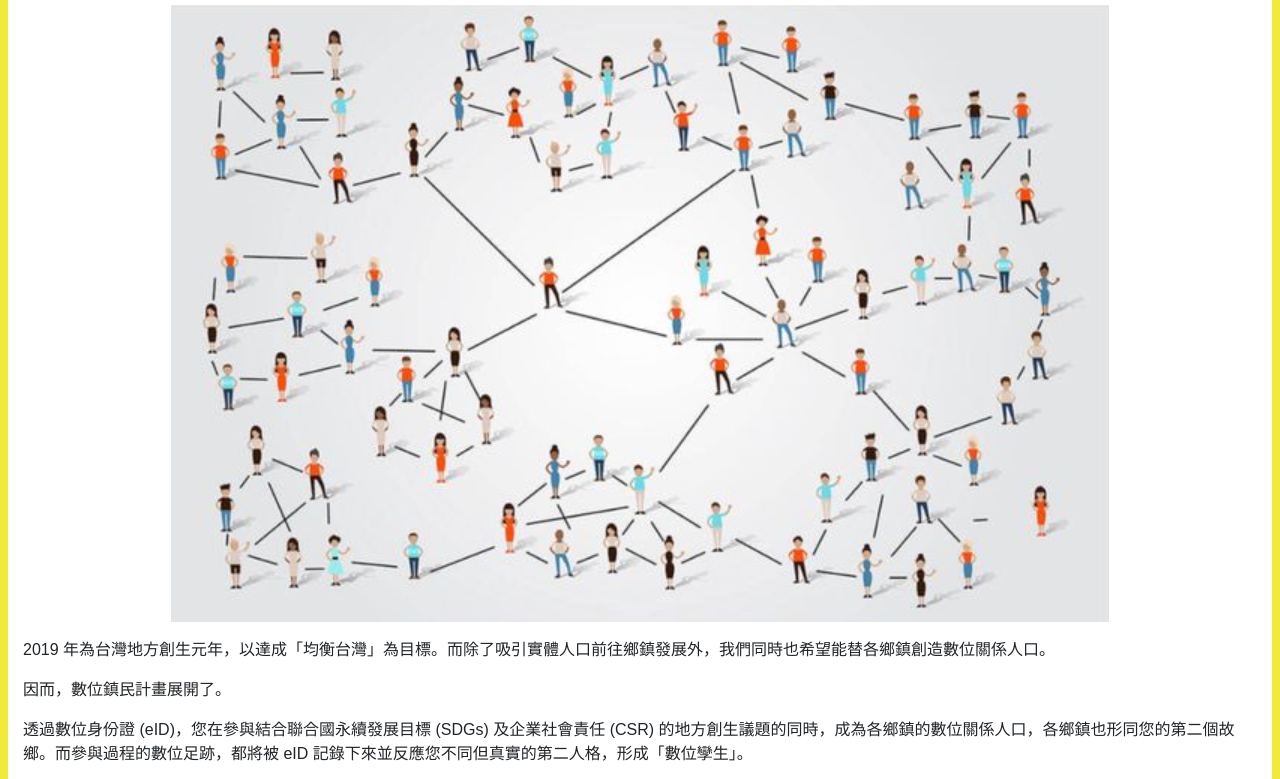
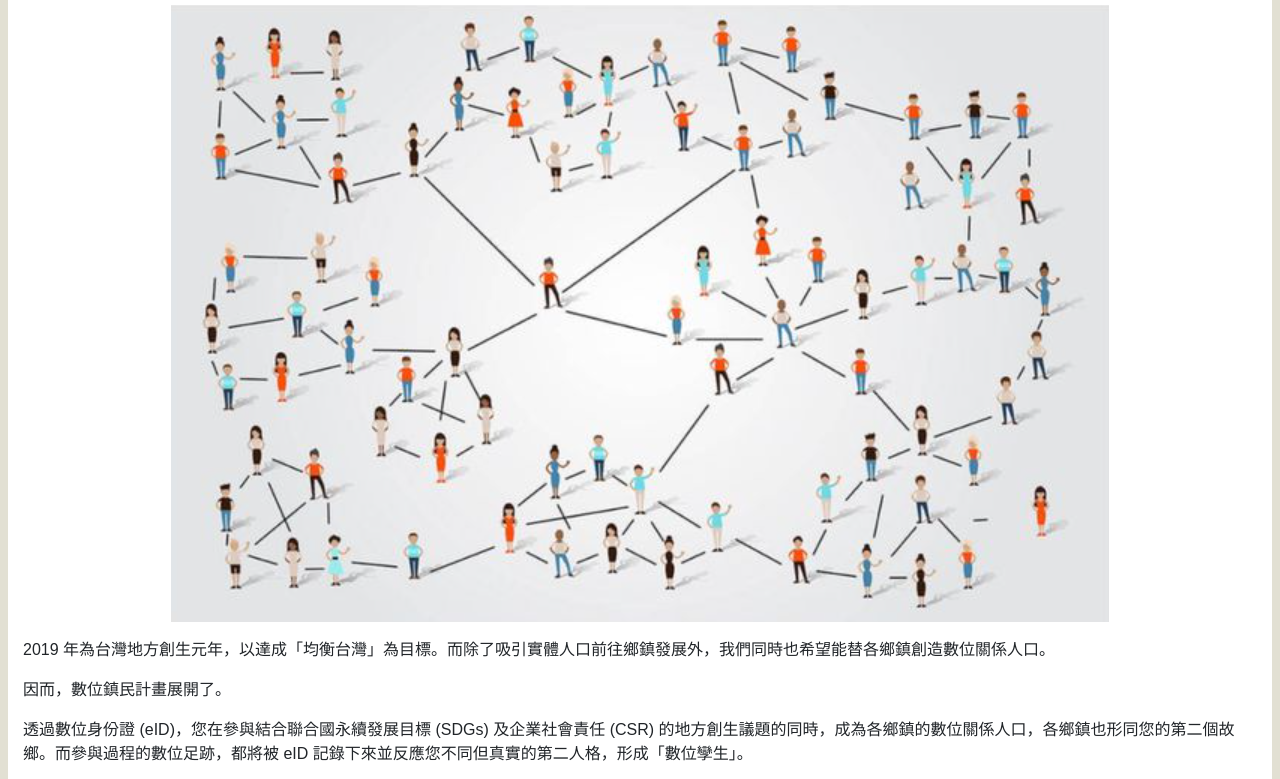
Before and after one commit to town-intelligent-alpha/eid.damaie.com.tw-archived, a plain HTML site: page index.html in a window 1280 px wide. Shown: the part 79-858 px from the top of the page. Drawn offline with nearby package versions, Linux system fonts and the light colour scheme.

Commit message:
style: border color

```diff
--- a/static/css/style.css
+++ b/static/css/style.css
@@ -44,5 +44,5 @@ background-position: center center;
 }
 
 .border-warning {
-  border-color: #f0ea3b !important;
+  border-color: #E2E0D3 !important;
 }
```
